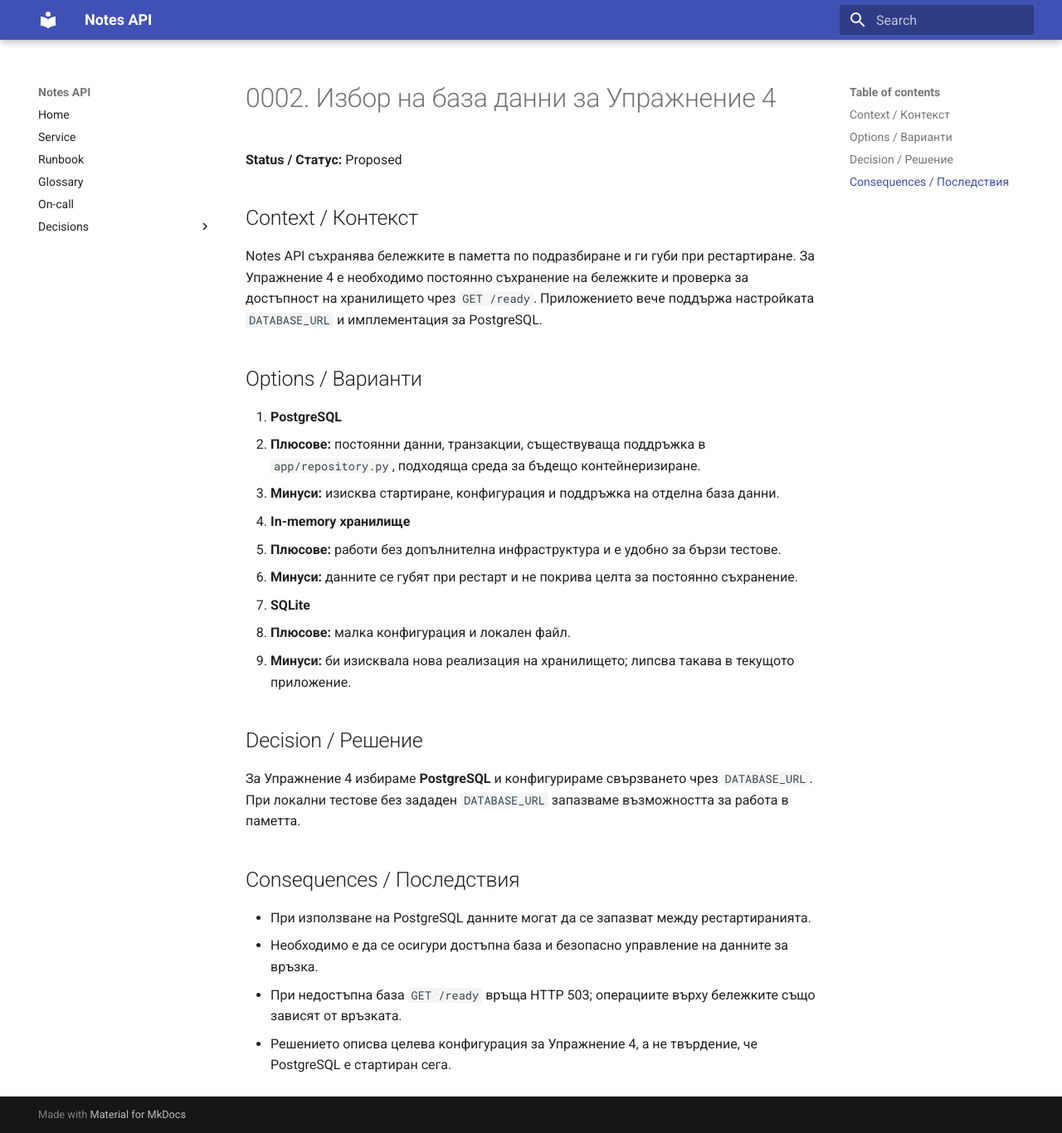
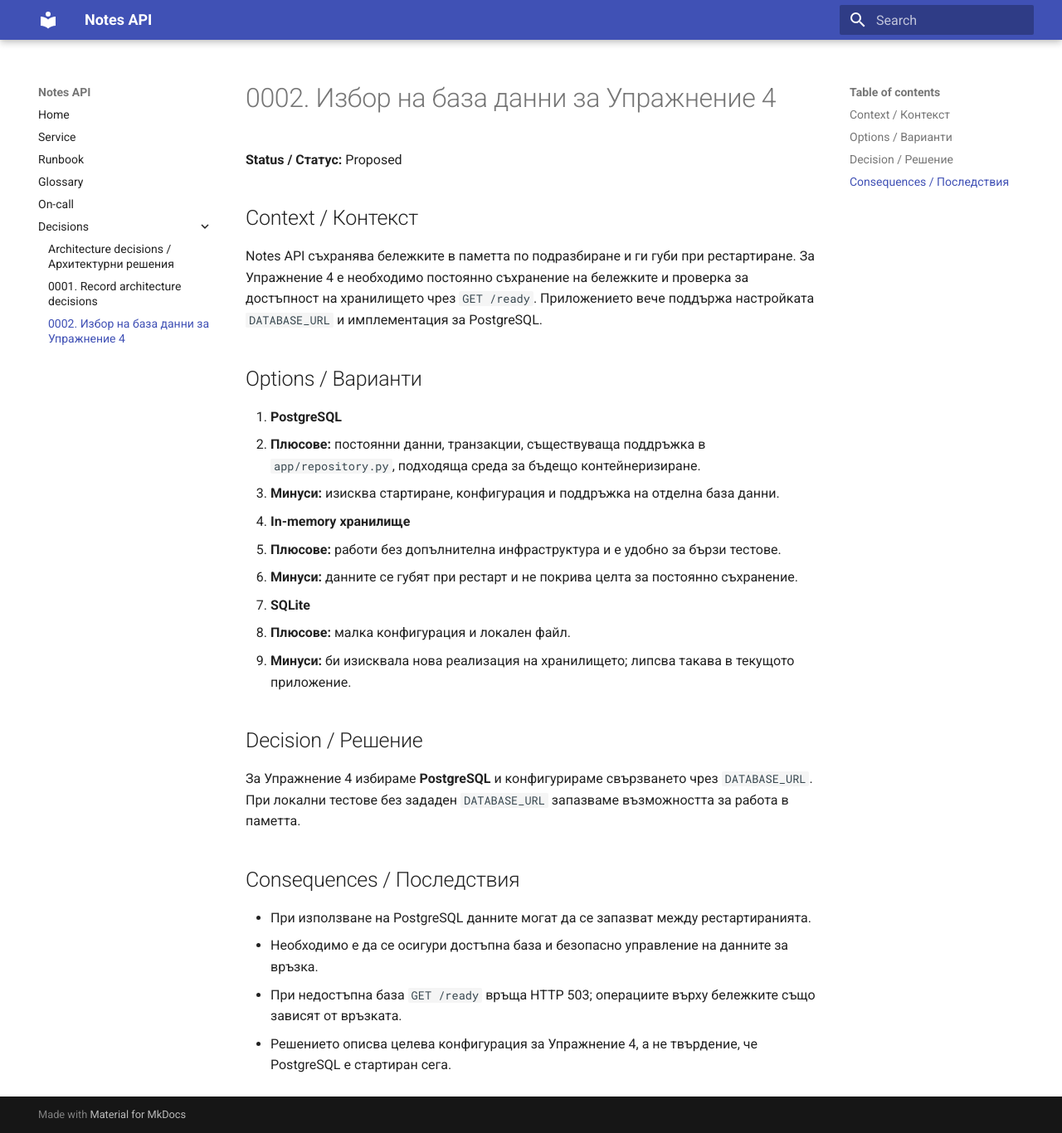
Before and after one commit to Tedi077/devops-lab-02, an MkDocs documentation site: the page built from docs/adr/0002-database-selection.md, in a window 1280 px wide and 1366 px high. Shown: the whole window at 83% size. Built offline with MkDocs 1.6.1 and Material for MkDocs 9.7.7, drawn with Linux system fonts in a browser that asks for light colours.

Commit message:
docs: reference proposed ADR in mkdocs.yml (T09)

```diff
--- a/mkdocs.yml
+++ b/mkdocs.yml
@@ -14,6 +14,7 @@ nav:
   - Decisions:
       - adr/index.md
       - adr/0001-record-architecture-decisions.md
+      - adr/0002-database-selection.md
 markdown_extensions:
   - tables
   - admonition
```
